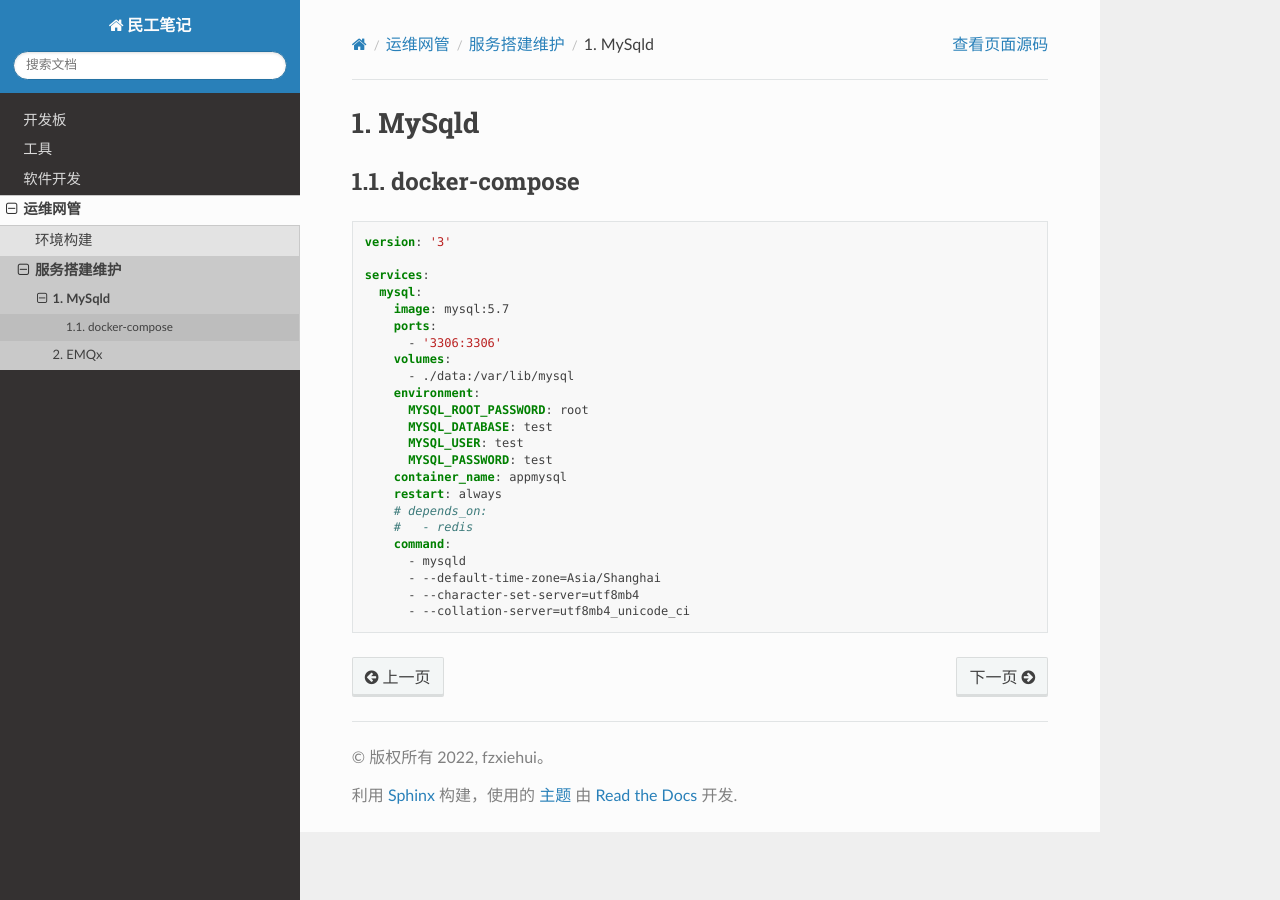
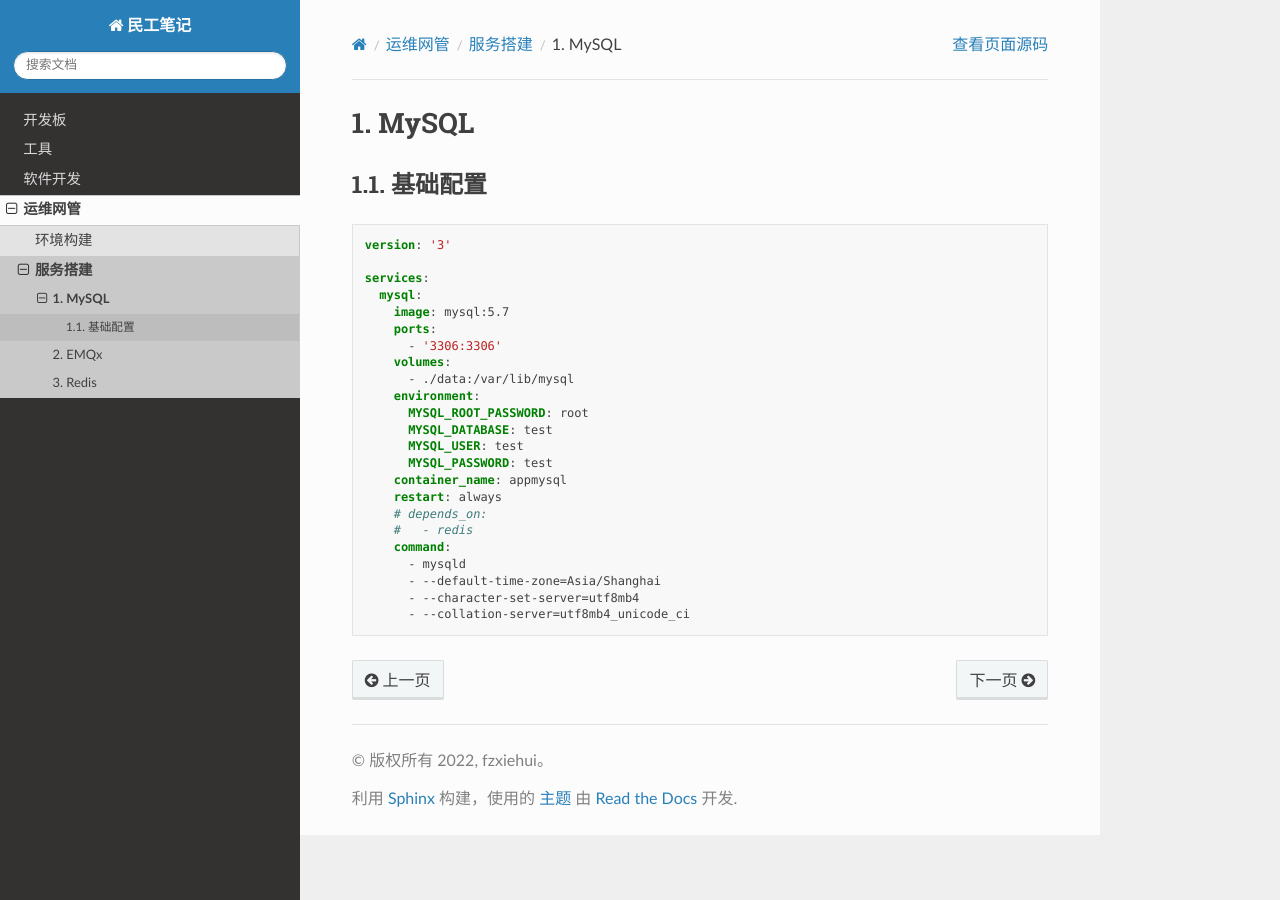
Before and after one commit to fzxiehui/worker_notes, a Sphinx documentation site: the page built from source/ops/server/mysql.rst, in a window 1280 px wide. Built offline with Sphinx 7.4.7 and the Read the Docs theme 2.0.0, drawn with Linux system fonts in a browser that asks for light colours; pages that are not in the unit, such as notebooks, are missing from menus.

Commit message:
feat: go redis

```diff
--- a/source/ops/server/emqx.rst
+++ b/source/ops/server/emqx.rst
@@ -1,7 +1,8 @@
 EMQx
 ======
 
-docker-compose
+
+基础配置
 --------------------
 
 
--- a/source/ops/server/index.rst
+++ b/source/ops/server/index.rst
@@ -1,4 +1,4 @@
-服务搭建维护
+服务搭建
 =============
 
 .. toctree::
@@ -6,3 +6,4 @@
 
    mysql.rst
    emqx.rst
+   redis.rst
--- a/source/ops/server/mysql.rst
+++ b/source/ops/server/mysql.rst
@@ -1,9 +1,9 @@
 .. _mysql:
 
-MySqld
+MySQL
 ======
 
-docker-compose
+基础配置
 ---------------
 
 .. code:: yaml
```
Also changed, not shown: source/ops/server/redis.rst (added, +22 -0 lines), source/soft/golang/index.rst (+9 -0 lines), source/soft/golang/redis/helloredis.rst (added, +91 -0 lines).
